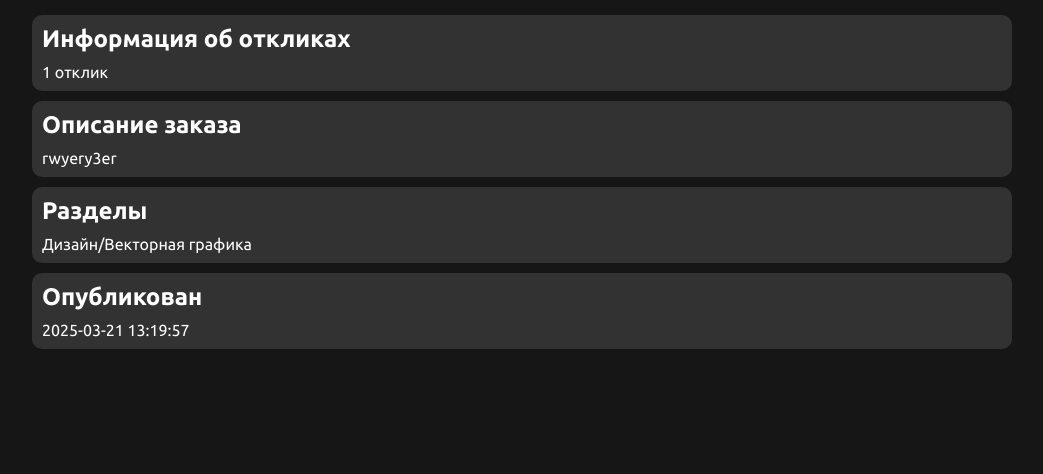
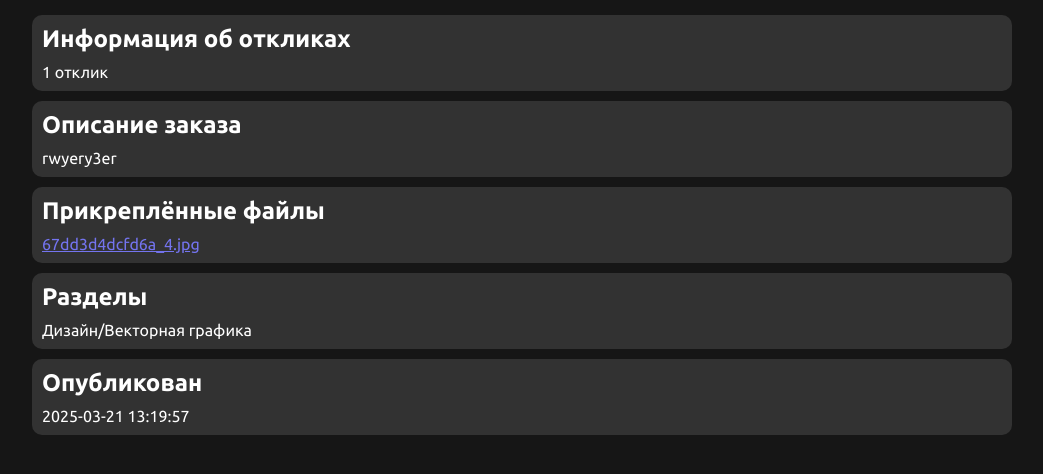
Before and after one commit to Payzinn/itlancer-kurs, a PHP site: page /order.php?id=12 in a window 1280 px wide. Shown: the part 200-674 px from the top of the page, without its empty margins (118-1161 px from the left). Run offline with PHP 8.4, Linux system fonts and the light colour scheme; data comes from the database, SQL or seed files in the repository.

Commit message:
added files in order

```diff
--- a/order.php
+++ b/order.php
@@ -23,10 +23,10 @@ $order = $select_order_res->fetch_assoc();
     </div>
 </div>
 <?php
-                    if(isset($_SESSION['error'])){
-                    ?>
-                        <h2 style="color: red; text-align:center;"><?php echo $_SESSION['error']; ?></h2>
-                    <?php }unset($_SESSION['error']); ?>
+if(isset($_SESSION['error'])){
+?>
+    <h2 style="color: red; text-align:center;"><?php echo $_SESSION['error']; ?></h2>
+<?php }unset($_SESSION['error']); ?>
 <div class="response">
     <div class="content">
         <div class="response_block standart">
@@ -52,6 +52,32 @@ $order = $select_order_res->fetch_assoc();
                 <h2>Описание заказа</h2>
                 <p><?php echo $order['ord_desc']; ?></p>
             </div>
+            <?php
+            $select_files = "SELECT * FROM `files` WHERE `order_id` = $order_id";
+            $select_files_res = $link->query($select_files);
+            ?>
+            <div class="order_info_block-item standart">
+        <h2>Прикреплённые файлы</h2>
+                    <?php
+                    if ($select_files_res->num_rows > 0) {
+                        while ($file = $select_files_res->fetch_assoc()) {
+                            ?>
+                            <div class="file_item">
+                                <p>
+                                    <a href="<?php echo $file['path']; ?>" class="portfolio_link" target="_blank">
+                                        <?php echo basename($file['path']); ?>
+                                    </a>
+                                </p>
+                            </div>
+                            <?php
+                        }
+                    } else {
+                        echo "<p>Нет прикреплённых файлов</p>";
+                    }
+                    ?>
+                </div>
+            </div>
+
             <div class="order_info_block-item standart">
                 <h2>Разделы</h2>
                 <p><?php echo $order['spheres_name']; ?>/<?php echo $order['sphere_types_name']; ?></p>
```
Also changed, not shown: 1 other file.
